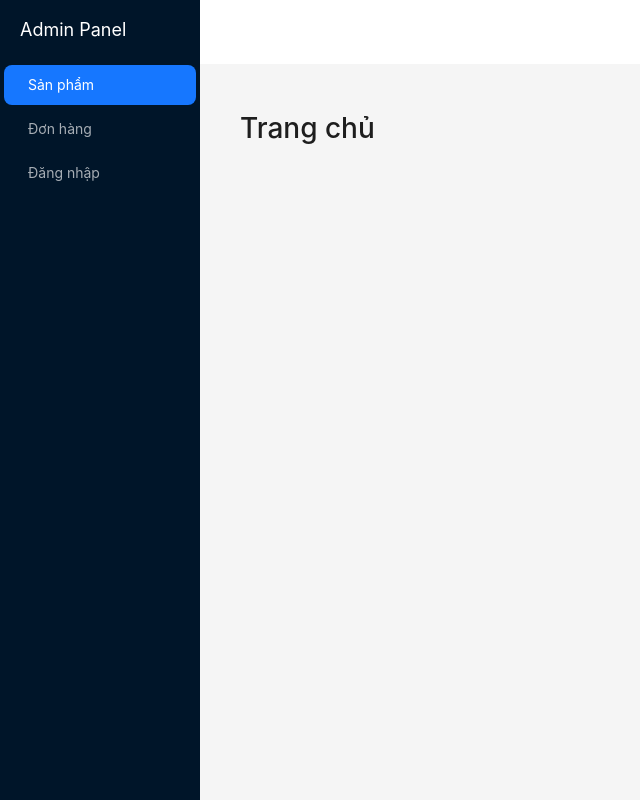
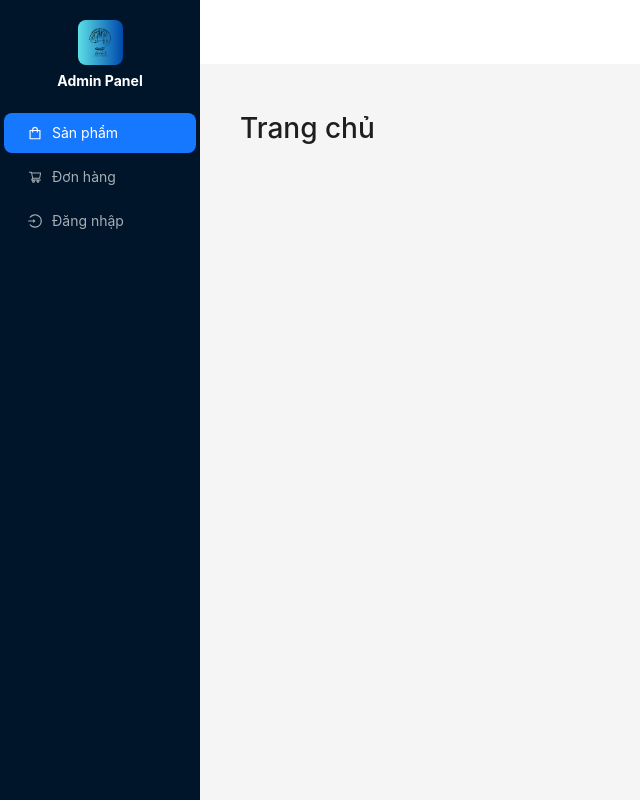
Before and after one commit to ThanhTungWork1/DATN_SU25_WEB, a React (Vite) app in the folder Frontend/my-app/: page / in a window 1280 px wide. Shown: the whole page, without its empty margins (0-640 px from the left). Built offline with nearby package versions, Linux system fonts and the light colour scheme.

Commit message:
assign icons to sidebar categories

```diff
--- a/Frontend/my-app/src/App.tsx
+++ b/Frontend/my-app/src/App.tsx
@@ -1,8 +1,15 @@
 import React from "react";
+import logo from "./assets/logo.png";
+
 import { BrowserRouter, Routes, Route } from "react-router-dom";
 import { adminRoutes } from "./routes/adminRoutes";
 import "antd/dist/reset.css";
 import { Layout, Menu } from "antd";
+import {
+  ShoppingOutlined,
+  ShoppingCartOutlined,
+  LoginOutlined,
+} from "@ant-design/icons";
 
 const { Header, Content, Sider } = Layout;
 
@@ -11,18 +18,23 @@ function App() {
     <BrowserRouter>
       <Layout style={{ minHeight: "100vh" }}>
         <Sider breakpoint="lg" collapsedWidth="0">
-          <div style={{ color: "white", padding: 20, fontSize: 18 }}>Admin Panel</div>
+        <div style={{ textAlign: "center", padding: 20 }}>
+  <img src={logo} alt="Admin Panel" style={{ width: 45, borderRadius: 8 }} />
+  <div style={{ color: "white", marginTop: 8, fontWeight: "bold" }}>Admin Panel</div>
+</div>
+
           <Menu theme="dark" mode="inline" defaultSelectedKeys={["1"]}>
-            <Menu.Item key="1">
+  <Menu.Item key="1" icon={<ShoppingOutlined />}>
     <a href="/admin/products">Sản phẩm</a>
   </Menu.Item>
-            <Menu.Item key="2">
+  <Menu.Item key="2" icon={<ShoppingCartOutlined />}>
     <a href="/admin/orders">Đơn hàng</a>
   </Menu.Item>
-            <Menu.Item key="3">
+  <Menu.Item key="3" icon={<LoginOutlined />}>
     <a href="/login">Đăng nhập</a>
   </Menu.Item>
 </Menu>
+
         </Sider>
         <Layout>
           <Header style={{ background: "#fff", padding: 0 }} />
```
Also changed, not shown: Frontend/my-app/src/assets/logo.png (added). Lines whose indentation alone changed are shown as unchanged.
